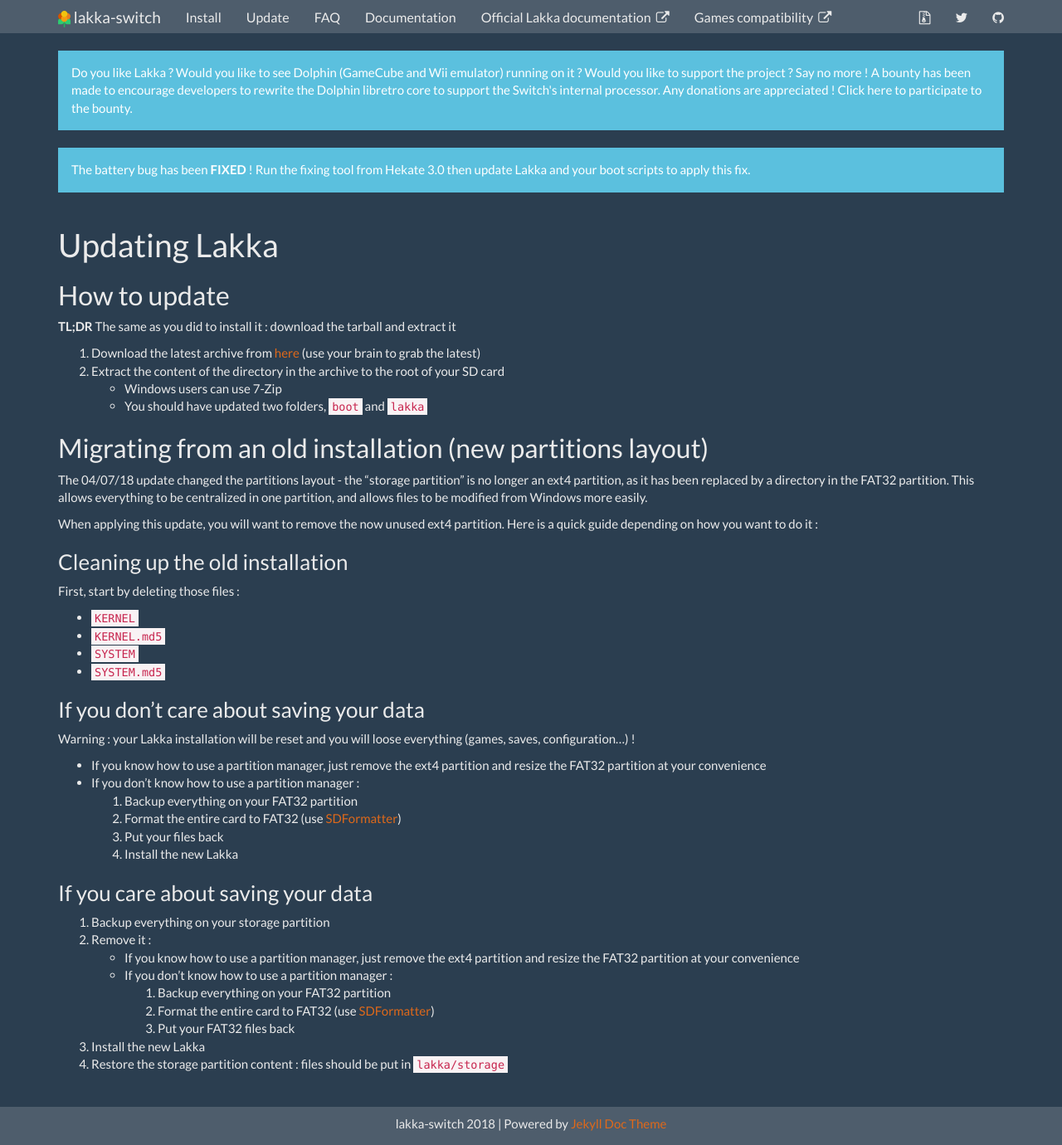
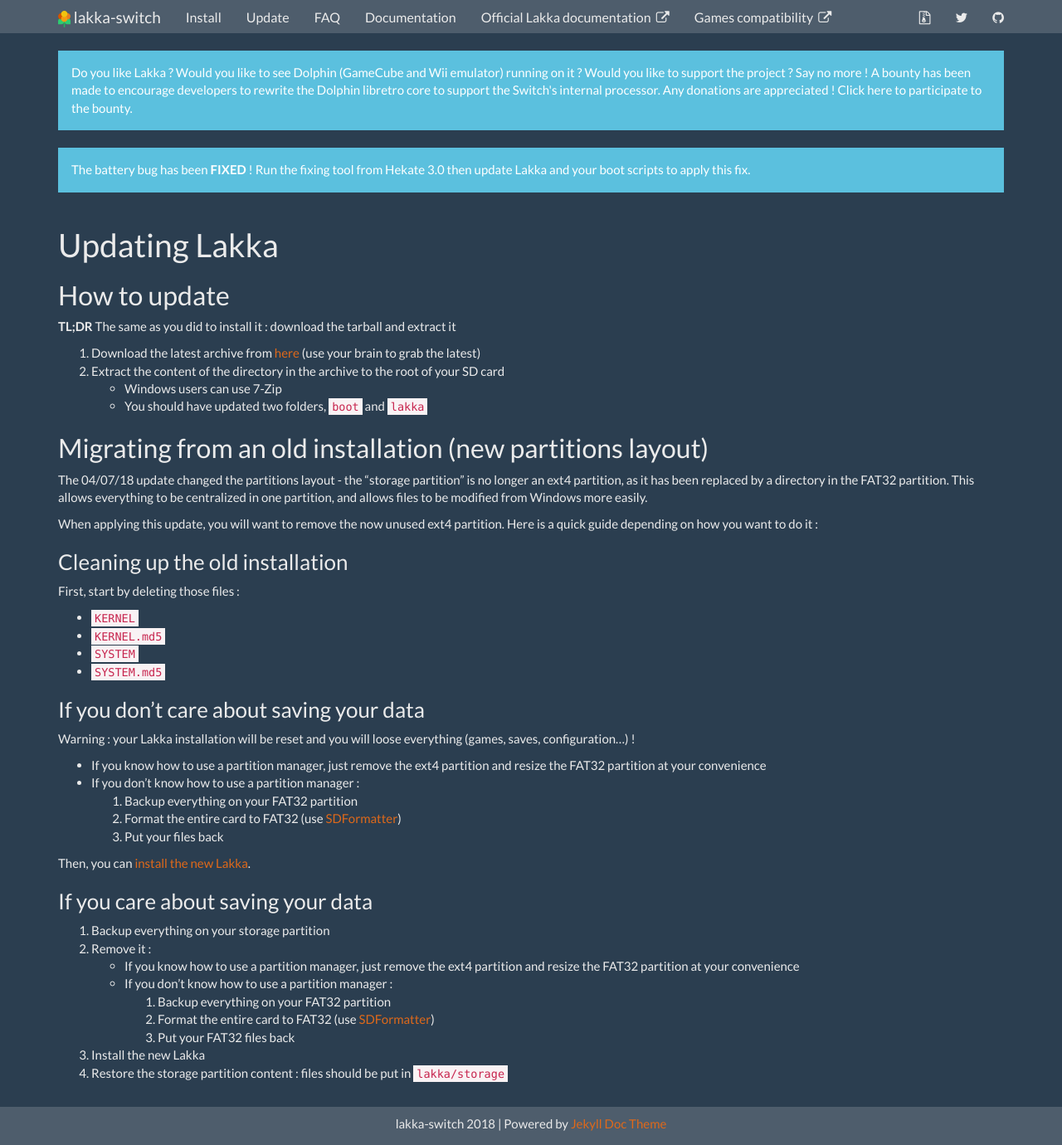
Before and after one commit to lakka-switch/documentation, a Jekyll site: the page built from update.md, in a window 1280 px wide and 1380 px high. Shown: the whole window at 83% size. Built offline with Jekyll 4.4.1, drawn with Linux system fonts in a browser that asks for light colours; nearby versions of some CDN libraries.

Commit message:
Update update.md

```diff
--- a/update.md
+++ b/update.md
@@ -35,7 +35,8 @@
     1. Backup everything on your FAT32 partition
     2. Format the entire card to FAT32 (use [SDFormatter](https://www.sdcard.org/downloads/formatter_4/))
     3. Put your files back
-    4. Install the new Lakka
+
+Then, you can [install the new Lakka](https://lakka-switch.github.io/documentation/installation.html).
 
 ### If you care about saving your data
 
```
